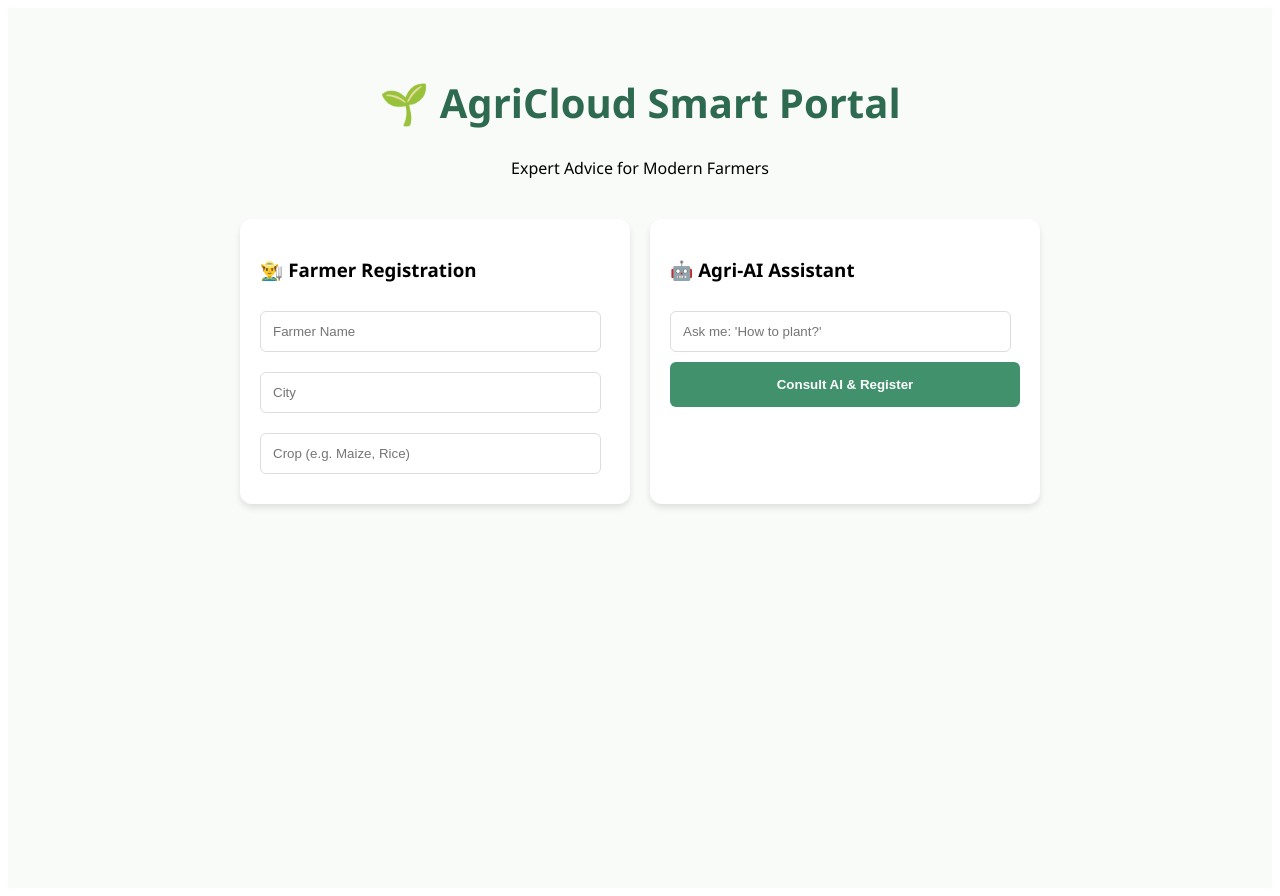
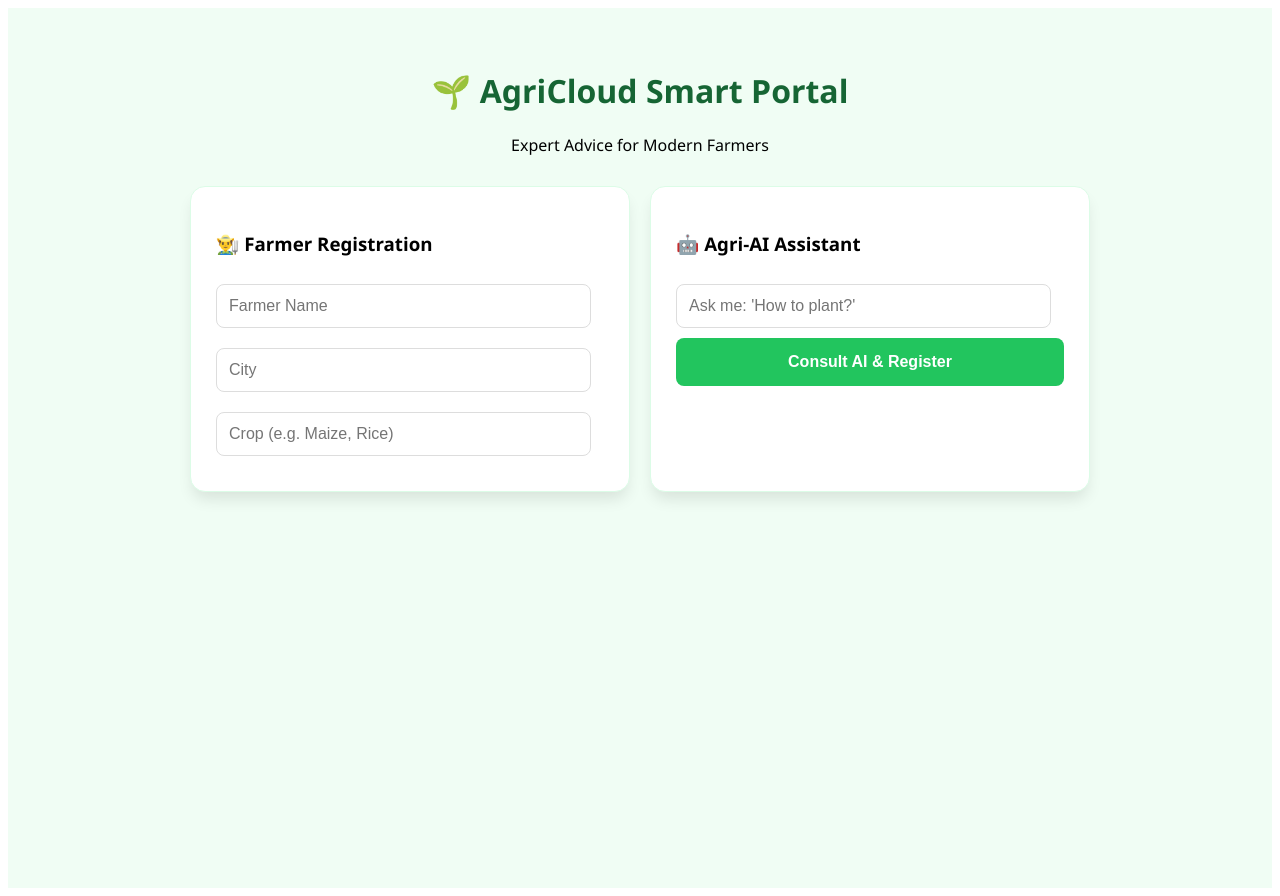
Before and after one commit to ellella2123/AgriCloud-Smart-System, a React (Create React App) app in the folder frontend/: page / in a window 1280 px wide. Built offline with nearby package versions, Linux system fonts and the light colour scheme.

Commit message:
Refactor App.css for improved styling and layout

```diff
--- a/frontend/src/App.css
+++ b/frontend/src/App.css
@@ -1,9 +1,11 @@
-.container { padding: 40px; font-family: 'Segoe UI', sans-serif; background: #f9fbf9; min-height: 100vh; }
-header { text-align: center; margin-bottom: 40px; }
-h1 { color: #2d6a4f; font-size: 2.5rem; }
-.main-grid { display: grid; grid-template-columns: 1fr 1fr; gap: 20px; max-width: 800px; margin: auto; }
-.card { background: white; padding: 20px; border-radius: 12px; box-shadow: 0 4px 6px rgba(0,0,0,0.1); }
-input { width: 90%; padding: 12px; margin: 10px 0; border: 1px solid #ddd; border-radius: 6px; }
-button { width: 100%; padding: 15px; background: #40916c; color: white; border: none; border-radius: 6px; cursor: pointer; font-weight: bold; }
-.result-area { max-width: 800px; margin: 30px auto; background: #d8f3dc; padding: 20px; border-radius: 12px; border-left: 10px solid #40916c; }
-.ai-text { font-style: italic; color: #1b4332; font-size: 1.1rem; }
+.container { padding: 40px; font-family: 'Segoe UI', Tahoma, Geneva, Verdana, sans-serif; background-color: #f0fdf4; min-height: 100vh; }
+header { text-align: center; margin-bottom: 30px; }
+h1 { color: #166534; }
+.main-grid { display: grid; grid-template-columns: 1fr 1fr; gap: 20px; max-width: 900px; margin: auto; }
+.card { background: white; padding: 25px; border-radius: 15px; box-shadow: 0 10px 15px -3px rgba(0, 0, 0, 0.1); border: 1px solid #dcfce7; }
+input { width: 90%; padding: 12px; margin: 10px 0; border: 1px solid #ddd; border-radius: 8px; font-size: 1rem; }
+button { width: 100%; padding: 15px; background-color: #22c55e; color: white; border: none; border-radius: 8px; cursor: pointer; font-weight: bold; font-size: 1rem; transition: 0.3s; }
+button:hover { background-color: #16a34a; }
+.result-area { max-width: 900px; margin: 30px auto; background: white; padding: 30px; border-radius: 15px; border-left: 8px solid #22c55e; box-shadow: 0 4px 6px rgba(0,0,0,0.05); }
+.info-box p { font-size: 1.1rem; color: #374151; line-height: 1.6; }
+.ai-text { background: #f0fdf4; padding: 15px; border-radius: 8px; border: 1px dashed #22c55e; color: #166534; font-weight: 500; }
```
